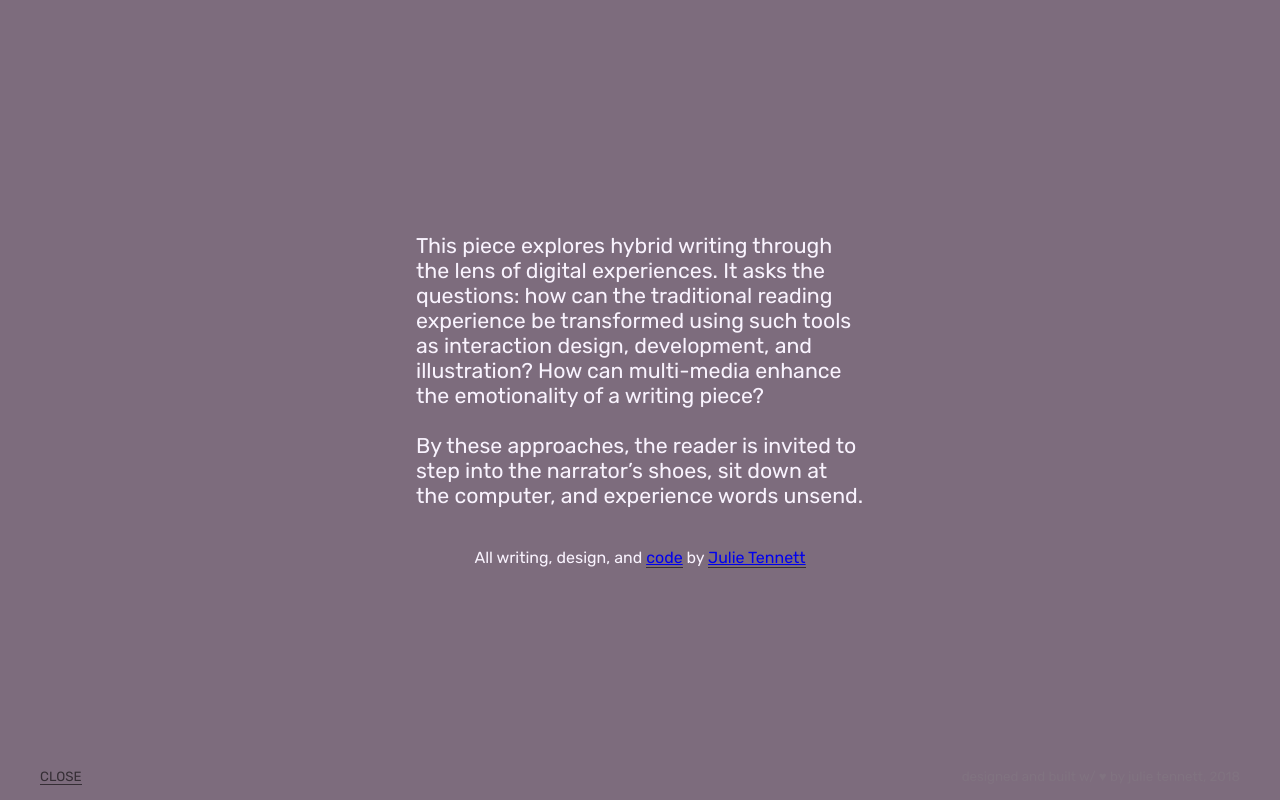
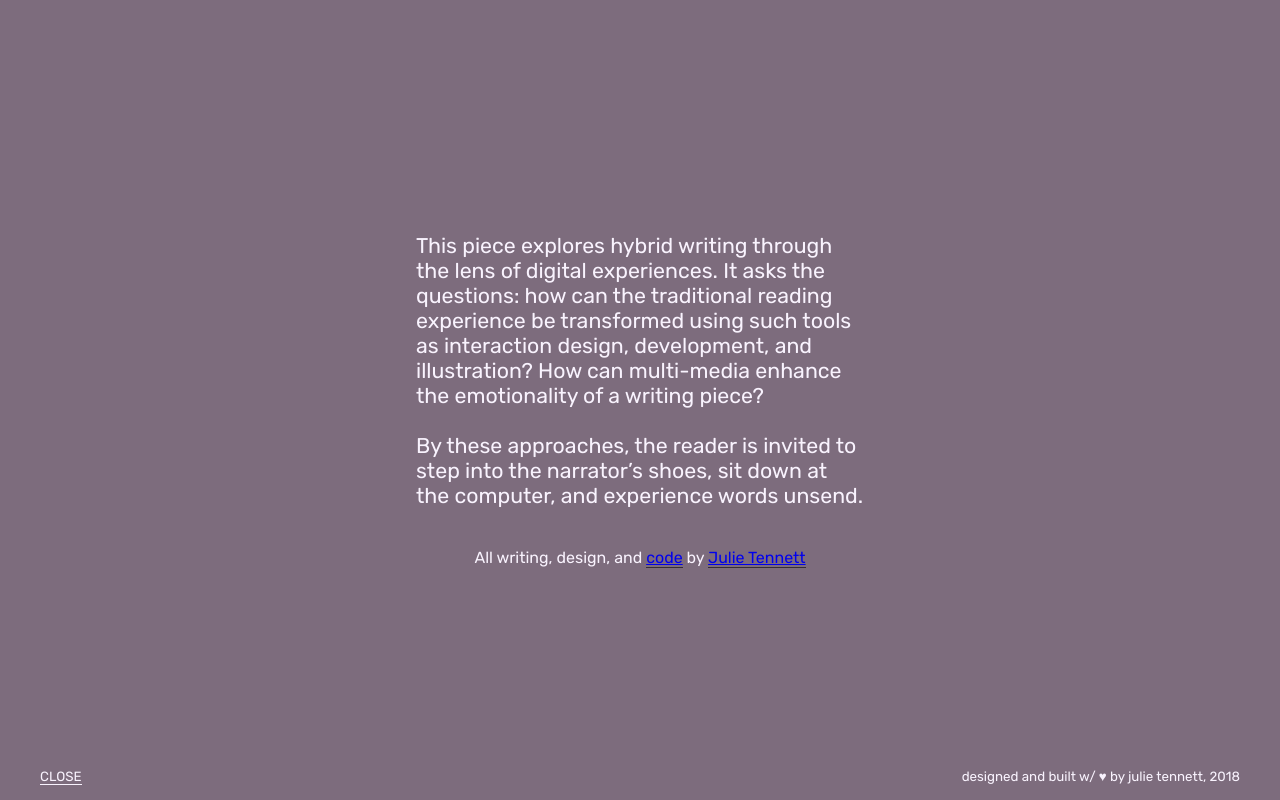
Before and after one commit to julietennett/unsent2, a website built with Parcel: page site/index.html in a window 1280 px wide. Both pictures are taken after a click on the link "ABOUT THIS PROJECT". Shown: the top 800 px of the page. Built offline with nearby package versions, Linux system fonts and the light colour scheme; what typeit would draw is missing.

Commit message:
footer color matches about page now too

```diff
--- a/site/js/modules/about.js
+++ b/site/js/modules/about.js
@@ -9,6 +9,7 @@ class About {
     let $aboutContainer = $('.about__container');
     let $aboutLink = $('.about');
     let navOpen = false;
+    let $footer = $('.footer');
     //HIDE WHAT'S ON THE PAGE
     let $body = $('body');
     let $lander = $('.lander__container');
@@ -17,6 +18,7 @@ class About {
     $aboutLink.click(function () {
       $aboutContainer.toggleClass('js-about-show');
       if (navOpen == false) {
+        $footer.children('*').addClass('js-about-color');
         $aboutLink.text('CLOSE');
         navOpen = true;
         if ($body.hasClass('js-lander')) {
@@ -25,6 +27,7 @@ class About {
           $emailContainer.removeClass('show-email');
         }
       } else if (navOpen == true) {
+        $footer.children('*').removeClass('js-about-color');
         $aboutLink.text('ABOUT THIS PROJECT');
         navOpen = false;
         if ($body.hasClass('js-lander')) {
--- a/site/scss/about.scss
+++ b/site/scss/about.scss
@@ -8,7 +8,7 @@
   width: 100vw;
   height: 100vh;
   background-color: #7D6C7D;
-  color: #F9F3FE;
+  color: $c-about-text;
   opacity: 0;
   transition: all .5s ease;
 }
--- a/site/scss/footer.scss
+++ b/site/scss/footer.scss
@@ -15,6 +15,9 @@
   &.js-white {
     color: $c-white;
   }
+  &.js-about-color {
+    color: $c-about-text;
+  }
 }
 
 .about {
@@ -23,4 +26,8 @@
     color: $c-white;
     border-bottom: 1px solid $c-white;
   }
+  &.js-about-color {
+    color: $c-about-text;
+    border-bottom: 1px solid $c-about-text;
+  }
 }
--- a/site/scss/variables.scss
+++ b/site/scss/variables.scss
@@ -18,6 +18,7 @@ $c-input: #95889E;
 $c-browser-bar: #D6CED6;
 $c-control-bar: #F6F1F9;
 $c-purple-text: #352E35;
+$c-about-text: #F9F3FE;
 
 //window controls
 $c-close--red: #F45B5B;
```
